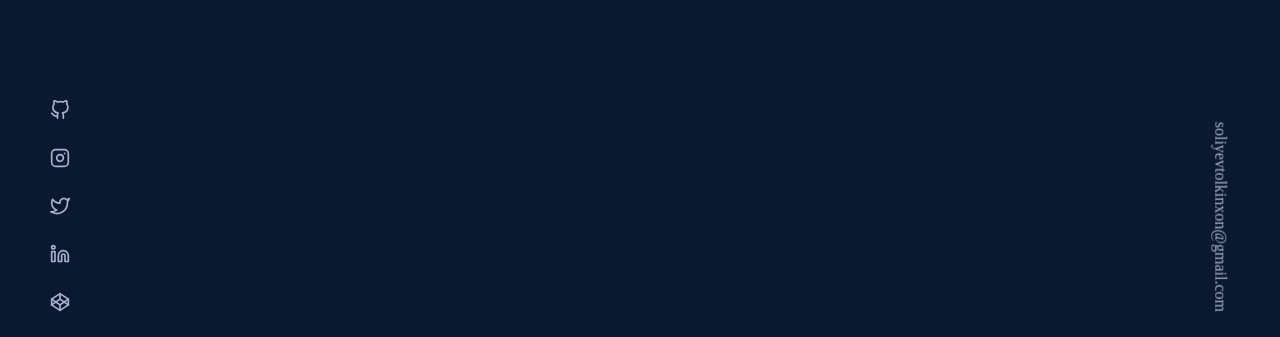
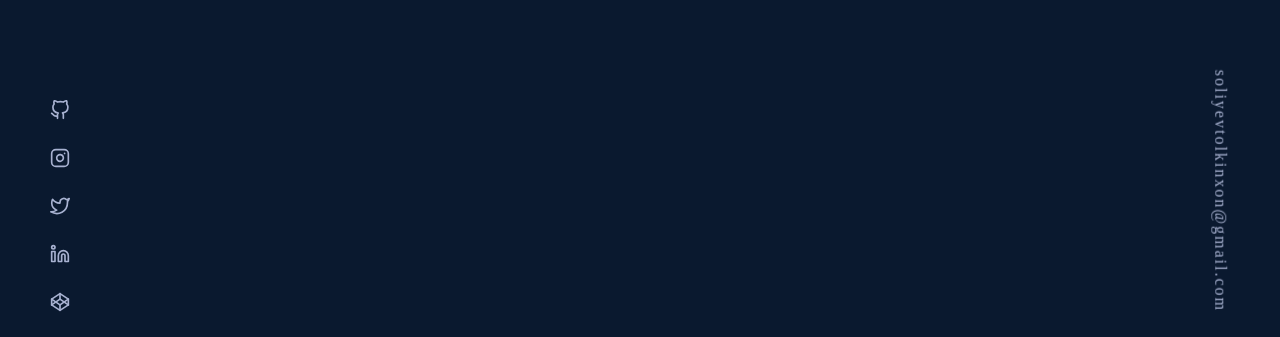
Before and after one commit to Tolkinxon/my-partfolio, a Next.js app: page / in a window 1280 px wide. Shown: the part 370-707 px from the top of the page. Built offline with nearby package versions, Linux system fonts and the light colour scheme.

Commit message:
added email

```diff
--- a/styles/globals.css
+++ b/styles/globals.css
@@ -32,6 +32,16 @@
   color: #a8b2d1;
 }
 
+.email span:nth-child(1) {
+  transition: all 0.5s;
+  font-style: 'SF Mono', 'Fira Code', 'Fira Mono', 'Roboto Mono', monospace;
+  letter-spacing: 2px;
+}
+.email span:nth-child(1):hover {
+  color: #62f9d6;
+  transform: translateX(-5px);
+}
+
 .email .lane {
   display: inline-block;
   width: 90px;
@@ -64,6 +74,9 @@
 /*                                    /\            */
 /****************** ICON'S CSS CODES  ||  ***********/
 
+
+
+
 /*********** SCROLL STYLES ************/
 .scroll {
   height: 5000px;
```
